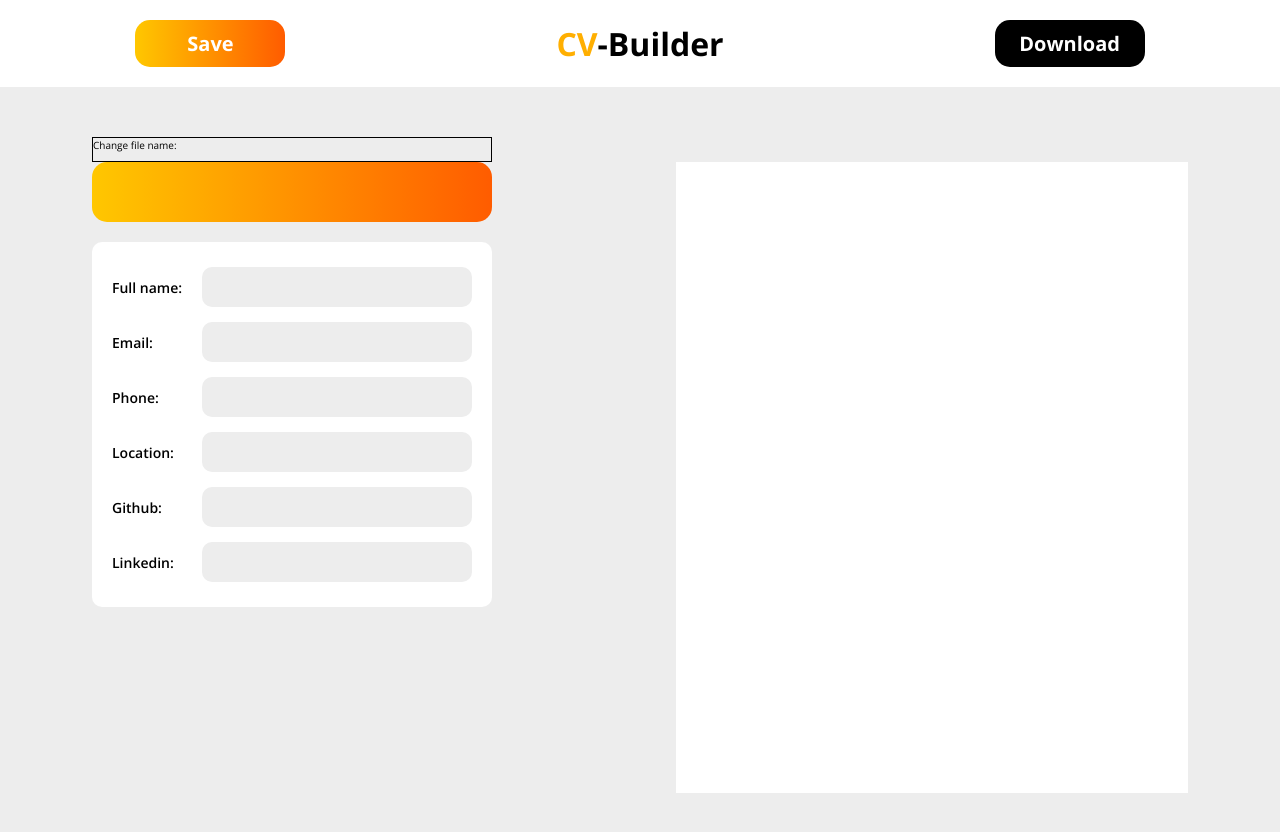
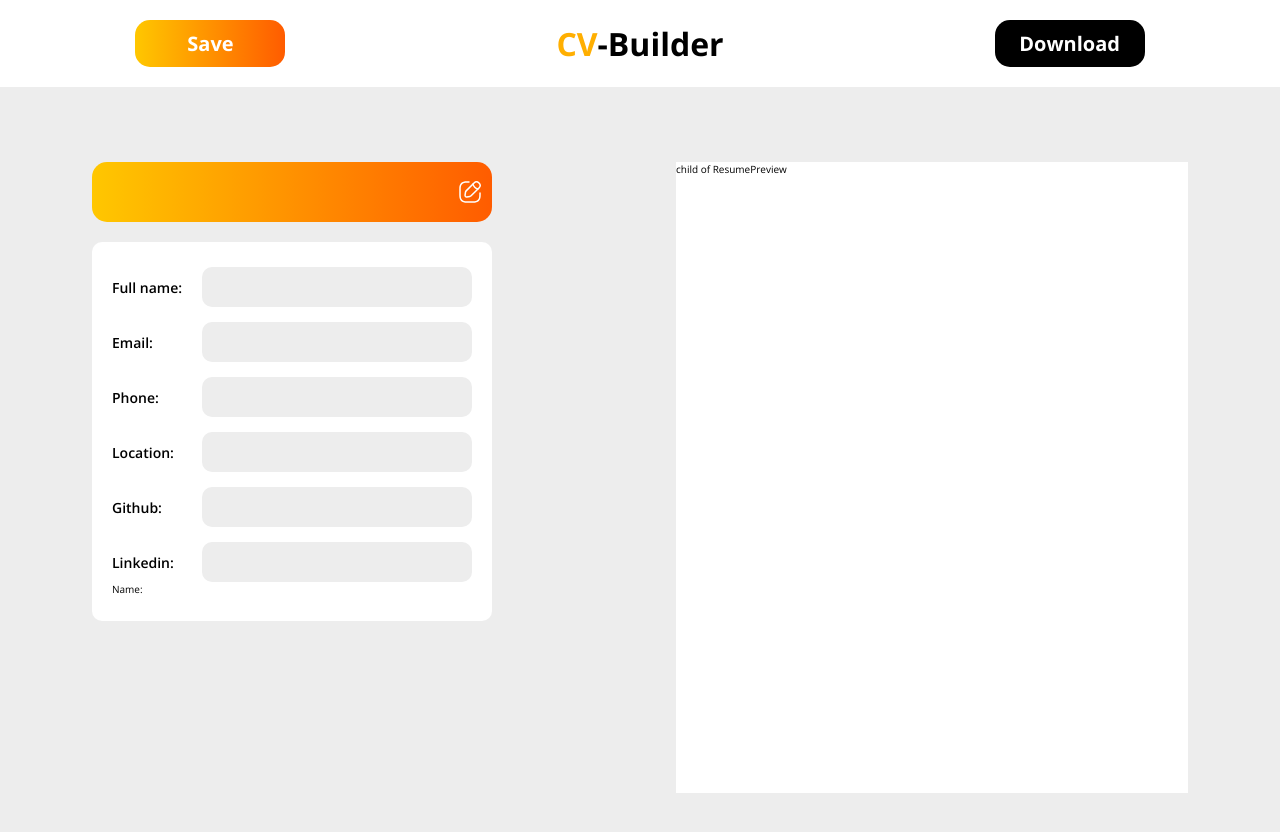
Before and after one commit to DanieliusRyliskis/CV-builder, a React (Vite) app in the folder react-cv/: page / in a window 1280 px wide. Shown: the top 832 px of the page. Built offline with nearby package versions, Linux system fonts and the light colour scheme.

Commit message:
Made callback function to pass data from child to parent component
Implements callback funtion that passes data from personal_details.jsx fullName input to edit_window component

```diff
--- a/react-cv/src/components/edit_section/file_name_edit.jsx
+++ b/react-cv/src/components/edit_section/file_name_edit.jsx
@@ -1,10 +1,12 @@
-function FileNameEdit() {
+import editSvg from "../../assets/edit.svg";
+function FileNameEdit(fullNameSend) {
   return (
-    <div>
+    <div className="file-name-div">
       <label className="file-name-label" htmlFor="fileName">
         Change file name:
       </label>
       <input type="text" id="fileName" />
+      <img className="edit_svg" src={editSvg} alt="edit icon" />
     </div>
   );
 }
--- a/react-cv/src/components/edit_section/personal_details.jsx
+++ b/react-cv/src/components/edit_section/personal_details.jsx
@@ -1,9 +1,24 @@
-function PersonalDetails() {
+import { useState } from "react";
+// fName callback
+function PersonalDetails({ fName }) {
+  const [fullName, setFullName] = useState("");
+
+  function nameChange(e) {
+    setFullName(e.target.value);
+    fName(e.target.value);
+  }
+
   return (
     <div className="form form--personal">
       <div>
         <label htmlFor="fullName">Full name:</label>
-        <input type="text" id="fullName" />
+        <input
+          type="text"
+          id="fullName"
+          value={fullName}
+          // Triggers every time the value of a input changes
+          onChange={nameChange}
+        />
       </div>
       <div>
         <label htmlFor="email">Email:</label>
@@ -25,6 +40,7 @@ function PersonalDetails() {
         <label htmlFor="linkedin">Linkedin:</label>
         <input type="urlm" id="linkedin" />
       </div>
+      <p>Name: {fullName}</p>
     </div>
   );
 }
--- /dev/null
+++ b/react-cv/src/components/edit_window.jsx
@@ -0,0 +1,38 @@
+import FileNameEdit from "./edit_section/file_name_edit.jsx";
+import PersonalDetails from "./edit_section/personal_details.jsx";
+import { useState } from "react";
+
+function EditWindow() {
+  const [fullName, setFullName] = useState();
+  return (
+    <div>
+      <FileNameEdit fullNameSend={fullName} />
+      <PersonalDetails fName={setFullName} />
+      <p>{fullName}</p>
+    </div>
+  );
+}
+
+export default EditWindow;
+
+// function Display() {
+//   return <div>{number}</div>;
+// }
+
+// function Dice({ callback }) {
+//   return (
+//     <button onClick={() => callback(Math.floor(Math.random() * 6) + 1)}>
+//       Roll Dice
+//     </button>
+//   );
+// }
+// // Parent component
+// function Parent() {
+//   const [number, setNumber] = React.useState(1);
+//   return (
+//     <div>
+//       <Display number={number} />
+//       <Dice callback={setNumber} />
+//     </div>
+//   );
+// }
--- /dev/null
+++ b/react-cv/src/components/resume_section/personal_preview.jsx
@@ -0,0 +1,5 @@
+function PersonalPreview() {
+  return <div>child of ResumePreview</div>;
+}
+
+export default PersonalPreview;
--- a/react-cv/src/components/resume_section/resume_preview.jsx
+++ b/react-cv/src/components/resume_section/resume_preview.jsx
@@ -1,5 +1,11 @@
+import PersonalPreview from "./personal_preview.jsx";
+
 function ResumePreview() {
-  return <div className="resume-window"></div>;
+  return (
+    <div className="resume-window">
+      <PersonalPreview />
+    </div>
+  );
 }
 
 export default ResumePreview;
--- a/react-cv/src/index.css
+++ b/react-cv/src/index.css
@@ -3,6 +3,7 @@
   --fs-h1: clamp(2.4rem, 2.24rem + 0.8vw, 3.2rem);
   --fs-h2: clamp(1.8rem, 1.6rem + 1vw, 2.8rem);
   --fs-h3: clamp(1.4rem, 1.28rem + 0.6vw, 2rem);
+  --fs-h4: clamp(1.2rem, 1.12rem + 0.4vw, 1.6rem);
 }
 /* ===========================================Text=========================================== */
 body {
@@ -43,22 +44,40 @@ header > button {
 .download-button {
   background-color: black;
 }
+.file-name-div {
+  margin-top: 7.5rem;
+  position: relative;
+  min-width: 40rem;
+  text-align: center;
+  height: 6rem;
+  border-radius: 1.5rem;
+  background-image: linear-gradient(to right, #ffc700, #ff5c00);
+  display: flex;
+  align-items: center;
+  justify-content: center;
+}
+/* Fix autofill background remove */
 #fileName {
-  min-width: 40rem;
+  flex-grow: 3;
   text-align: center;
   min-height: 6rem;
   border-radius: 1.5rem;
-  background-image: linear-gradient(to right, #ffc700, #ff5c00);
   color: white;
   font-size: var(--fs-h3);
   font-weight: 700;
 }
+.edit_svg {
+  width: 2.4rem;
+  height: 2.4rem;
+  flex-grow: 1;
+  flex-basis: 2.4rem;
+}
 .file-name-label {
   display: block;
-  border: 1px solid black;
-  width: 100%;
-  height: 2.5rem;
-  margin-top: 5rem;
+  opacity: 0%;
+  width: min-content;
+  flex-grow: 1;
+  flex-basis: 2.4rem;
 }
 .resume-window {
   margin-top: 7.5rem;
@@ -87,6 +106,8 @@ header > button {
   border-radius: 1rem;
   width: 75%;
   height: 4rem;
+  padding: 0 1rem 0 1rem;
+  font-size: var(--fs-h4);
 }
 .form > div label {
   display: inline-block;
--- a/react-cv/src/main.jsx
+++ b/react-cv/src/main.jsx
@@ -3,18 +3,14 @@ import ReactDOM from "react-dom/client";
 import "./index.css";
 import "./reset.css";
 import Header from "./components/header";
-import FileNameEdit from "./components/edit_section/file_name_edit";
 import ResumePreview from "./components/resume_section/resume_preview";
-import PersonalDetails from "./components/edit_section/personal_details";
+import EditWindow from "./components/edit_window";
 
 ReactDOM.createRoot(document.getElementById("root")).render(
   <React.StrictMode>
     <Header />
     <div className="main-flex">
-      <div>
-        <FileNameEdit />
-        <PersonalDetails />
-      </div>
+      <EditWindow />
       <ResumePreview />
     </div>
   </React.StrictMode>
```
Also changed, not shown: react-cv/src/assets/edit.svg (added).
